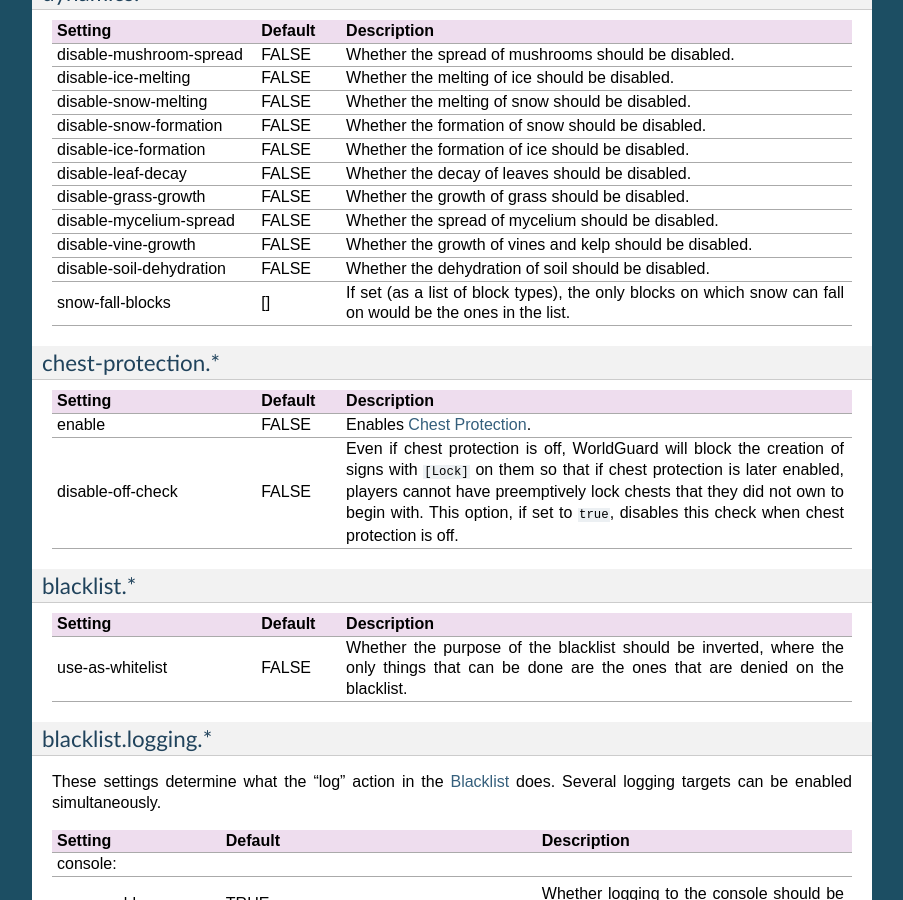
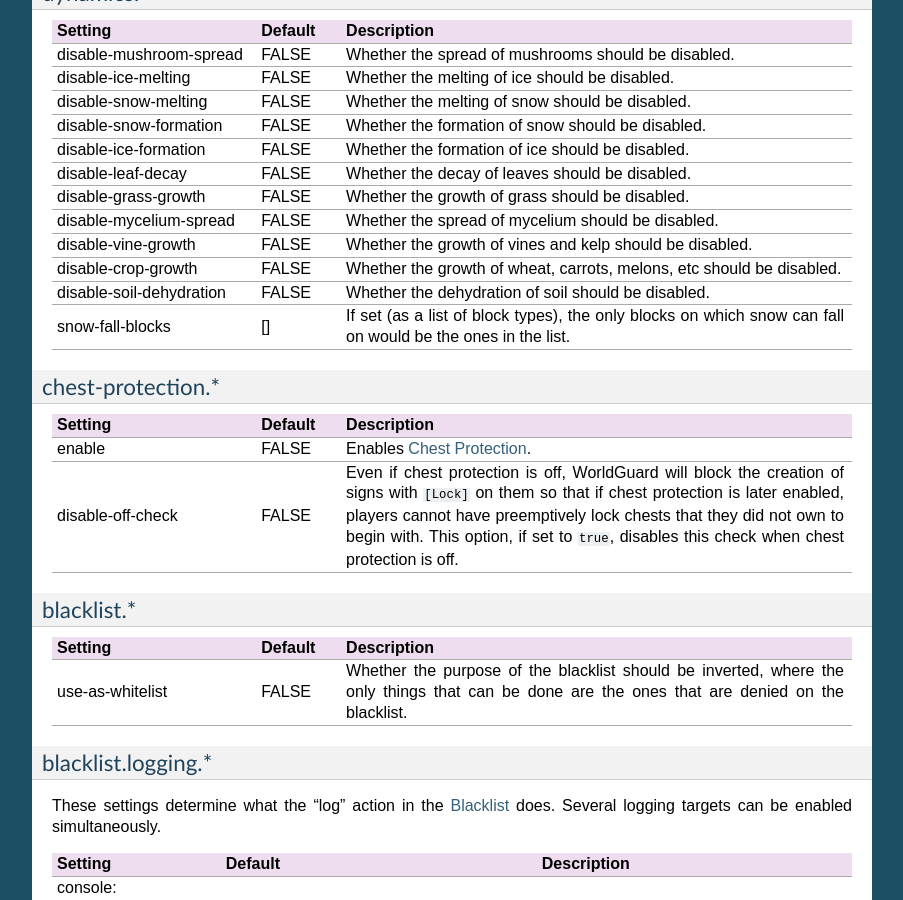
Before and after one commit to aurorasmiles/WorldGuardDocs, a Sphinx documentation site: the page built from source/config.rst, in a window 1280 px wide and 900 px high, scrolled down 6213 px. Shown: the whole window, without its empty margins (198-1101 px from the left). Built offline with Sphinx 7.4.7, drawn with Linux system fonts in a browser that asks for light colours.

Commit message:
Add crop-growth flag and config option.

````diff
--- a/source/config.rst
+++ b/source/config.rst
@@ -277,6 +277,7 @@ dynamics.*
     disable-grass-growth,FALSE,"Whether the growth of grass should be disabled."
     disable-mycelium-spread,FALSE,"Whether the spread of mycelium should be disabled."
     disable-vine-growth,FALSE,"Whether the growth of vines and kelp should be disabled."
+    disable-crop-growth,FALSE,"Whether the growth of wheat, carrots, melons, etc should be disabled."
     disable-soil-dehydration,FALSE,"Whether the dehydration of soil should be disabled."
     snow-fall-blocks,[],"If set (as a list of block types), the only blocks on which snow can fall on would be the ones in the list."
 
--- a/source/regions/flags.rst
+++ b/source/regions/flags.rst
@@ -73,7 +73,9 @@ Internally, there are more types, but it should generally not be of concern.
 
 .. tip::
     Most string flags will accept ``\n`` as a newline (for example, to send multiple lines via greeting/farewell, or a title and subtitle via greeting-title and farewell-title).
+
     They may also accept color codes, either in the old style ``&[0-9a-f]`` or ```[RrYyGgCcBbPp012w]`` for dark-red, red, dark yellow, yellow, etc., and ``[&`][klmnox]`` for obfuscated, bold, strikethrough, underline, and italic text.
+
     They may also accept some replacements, such as ``%name%`` for the player's name, ``%world%`` for world name, and ``%online%`` for player count.
 
 .. topic:: Example: Using string formatting options
@@ -234,6 +236,7 @@ Natural Events
     grass-growth,state,Whether grass will grow
     mycelium-spread,state,Whether mycelium will spread
     vine-growth,state,Whether vines (and kelp) will grow
+    crop-growth,state,"Whether crops (wheat, potatoes, melons, etc) will grow"
     soil-dry,state,Whether soil will dry
 
 .. warning::
````
